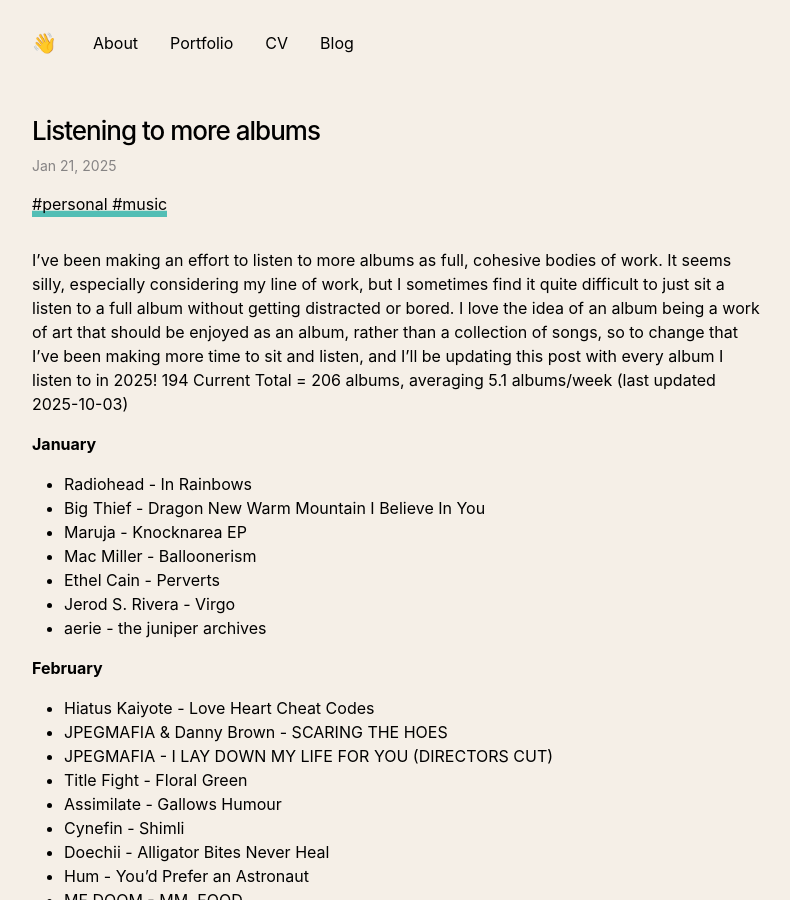
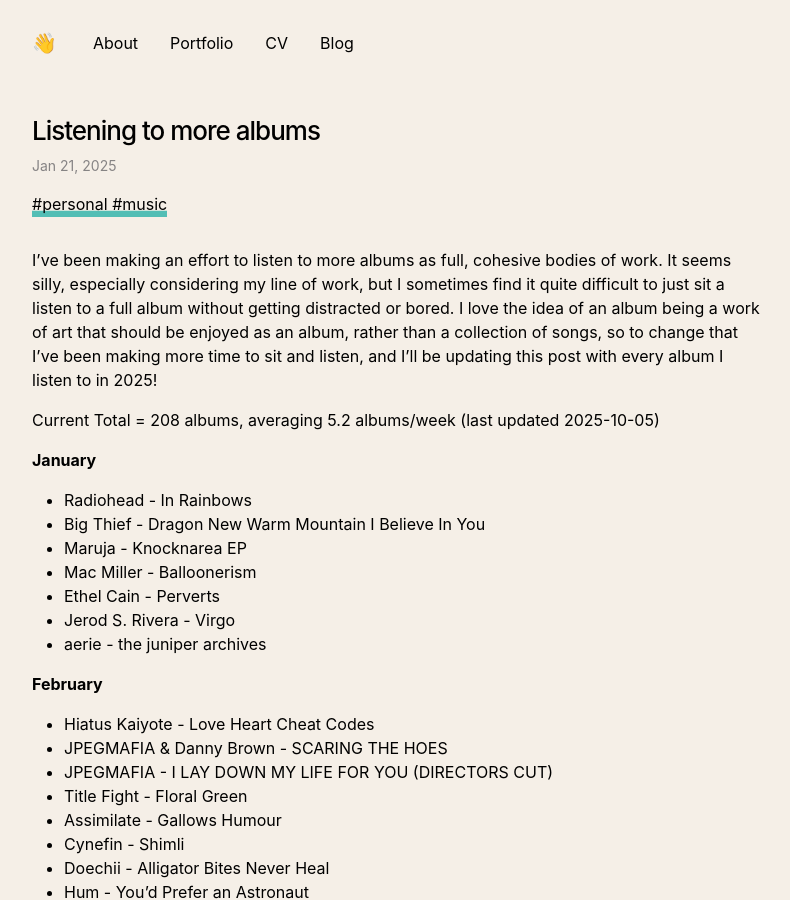
Before and after one commit to thomasmcquaidee/thomasmcquaidee.github.io, a Jekyll site: the page built from _posts/2025-01-21-listening-to-more-albums.md, in a window 1280 px wide and 900 px high. Shown: the whole window, without its empty margins (242-1032 px from the left). Built offline with Jekyll 4.4.1, drawn with Linux system fonts in a browser that asks for light colours; some of the changed text lies outside the part shown.

Commit message:
Update 2025-01-21-listening-to-more-albums.md

```diff
--- a/_posts/2025-01-21-listening-to-more-albums.md
+++ b/_posts/2025-01-21-listening-to-more-albums.md
@@ -8,8 +8,8 @@
 ---
 
 I've been making an effort to listen to more albums as full, cohesive bodies of work. It seems silly, especially considering my line of work, but I sometimes find it quite difficult to just sit a listen to a full album without getting distracted or bored. I love the idea of an album being a work of art that should be enjoyed as an album, rather than a collection of songs, so to change that I've been making more time to sit and listen, and I'll be updating this post with every album I listen to in 2025!
-194
-Current Total = 206 albums, averaging 5.1 albums/week (last updated 2025-10-03)
+
+Current Total = 208 albums, averaging 5.2 albums/week (last updated 2025-10-05)
 
 
 **January**
```
Also changed, not shown: other parts of _posts/2025-01-21-listening-to-more-albums.md (+2 -0 lines).
